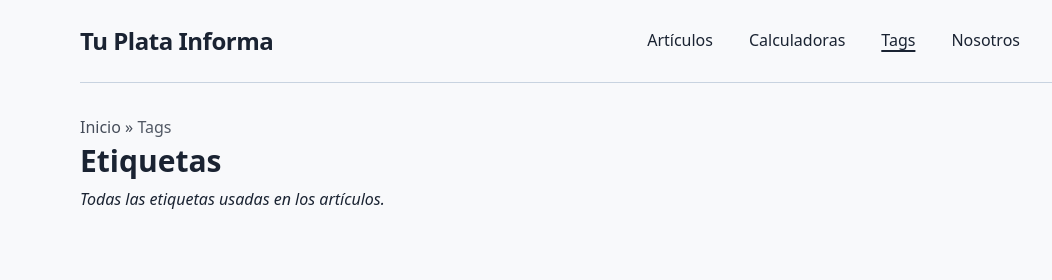
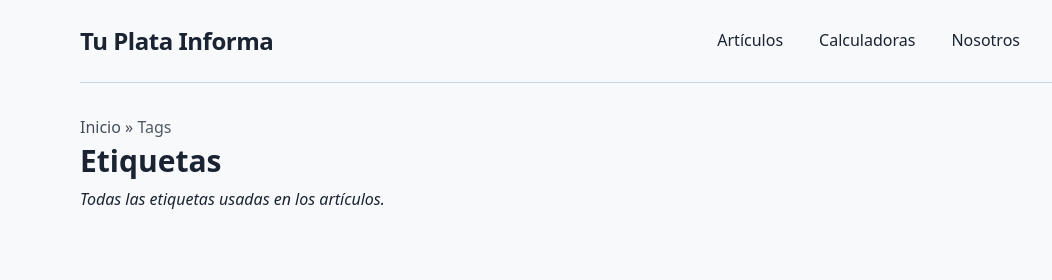
Before and after one commit to cortega26/tuplatainforma, an Astro site: page /tuplatainforma/tags in a window 1280 px wide. Shown: the top 280 px of the page, 0-1052 px from the left. Built offline with nearby package versions, Linux system fonts and the light colour scheme; Astro itself is replaced by a stand-in of ours.

Commit message:
Remove Tags from navbar
- Removed the Tags navigation entry from Header.astro
- Kept /tags page and tag taxonomy intact for future use
- All validation gates passed (build, lint, astro check)

```diff
--- a/src/components/Header.astro
+++ b/src/components/Header.astro
@@ -101,14 +101,6 @@ const isActive = (path: string) => {
         </li>
         <li class="col-span-2">
           <a
-            href={`${BASE}tags/`}
-            class:list={{ "active-nav": isActive("/tags") }}
-          >
-            Tags
-          </a>
-        </li>
-        <li class="col-span-2">
-          <a
             href={`${BASE}about/`}
             class:list={{ "active-nav": isActive("/about") }}
           >
```
